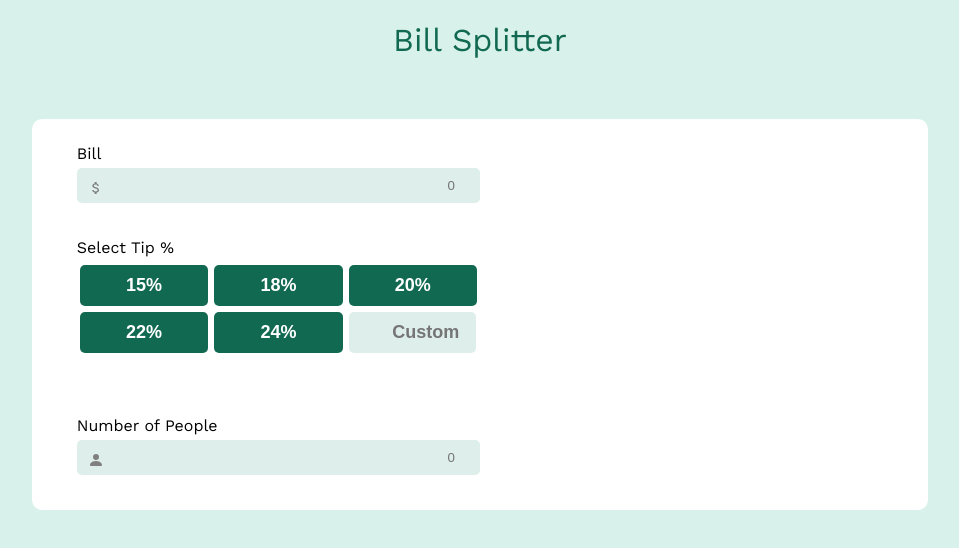
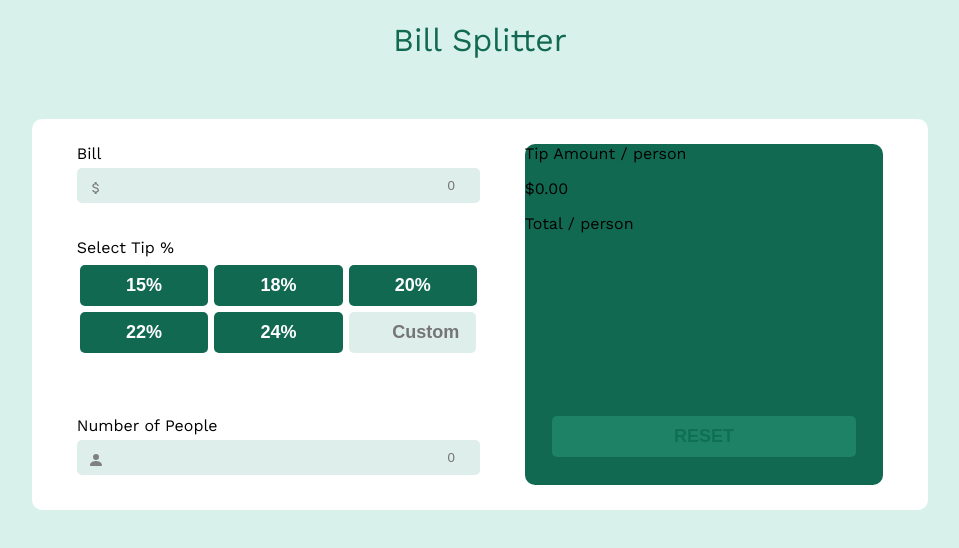
Before and after one commit to janiceh94/BillSplitter, a React (Create React App) app: page / in a window 1280 px wide. Shown: the top 548 px of the page, without its empty margins (160-1119 px from the left). Built offline with nearby package versions, Linux system fonts and the light colour scheme.

Commit message:
reset button

```diff
--- a/src/components/container/Container.js
+++ b/src/components/container/Container.js
@@ -2,6 +2,7 @@ import styles from "./Container.module.css";
 import Bill from "../bill/Bill";
 import Tip from "../tip/Tip";
 import People from "../people/People";
+import Total from "../total/Total";
 
 export default function Container(){
     return (
@@ -12,7 +13,7 @@ export default function Container(){
                 <People/>
             </div>
             <div>
-
+                <Total/>
             </div>
         </div>
     )
--- a/src/components/total/Total.js
+++ b/src/components/total/Total.js
@@ -0,0 +1,18 @@
+import styles from "./Total.module.css";
+
+export default function Total(){
+    return (
+        <div className={styles.totalContainer}>
+            <form>
+                <label htmlFor="tipAmount">Tip Amount <span>/ person</span></label>
+                <p>$0.00</p>
+                <label htmlFor="total">
+                    Total <span>/ person</span>
+                </label>
+                <div className={styles.resetBtn}>
+                <button className={styles.btn} >RESET</button>
+                </div>
+            </form>
+        </div>
+    )
+}
--- a/src/components/total/Total.module.css
+++ b/src/components/total/Total.module.css
@@ -0,0 +1,21 @@
+.totalContainer{
+    background-color: rgb(18, 105, 81);
+    margin: 25px 10% 0 10%;
+    border-radius: 10px;
+    height: 87%;
+}
+.resetBtn{
+    display: flex;
+    justify-content: center;
+    margin-top: 180px;
+}
+.btn{
+    background-color:rgba(32, 135, 106, 0.832);
+    width: 85%;
+    color: rgba(13, 107, 80, 0.832);
+}
+.btn:hover{
+    cursor: pointer;
+    background-color: rgba(75, 221, 180, 0.832);
+    color: black;
+}
```
